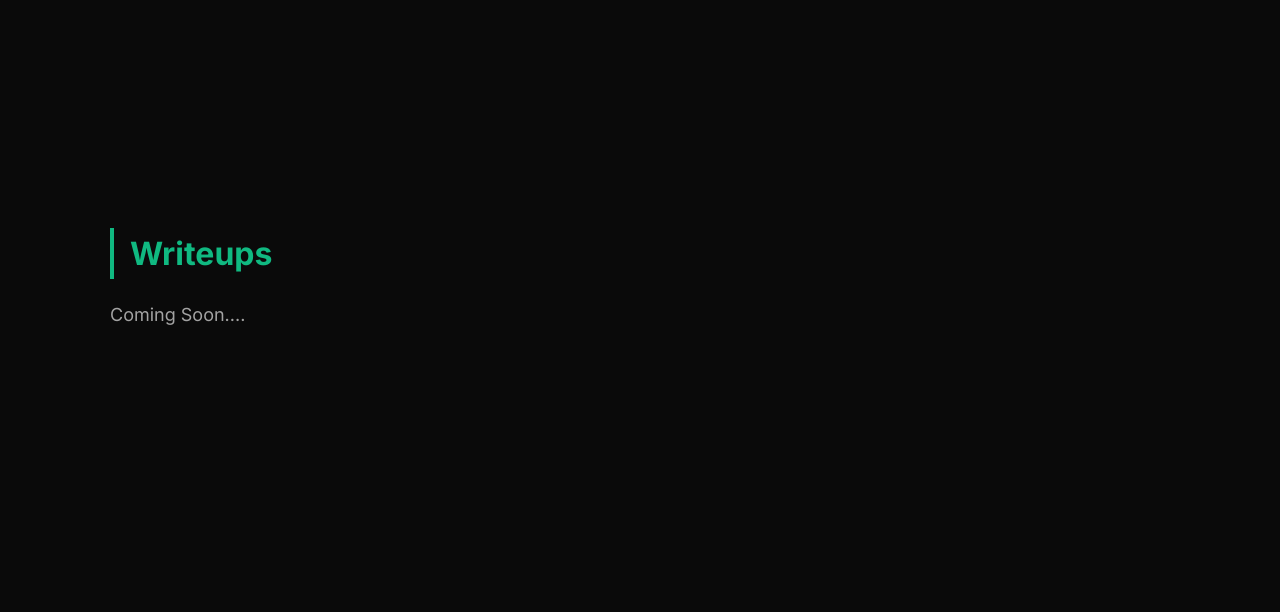
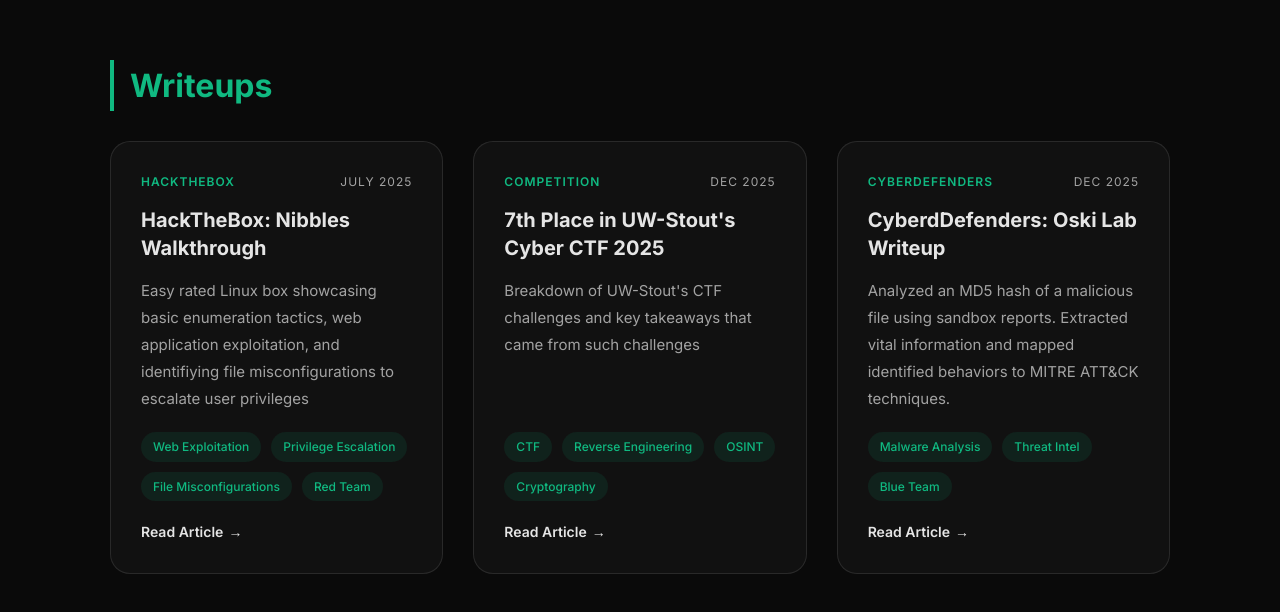
Before and after one commit to J17M/JM17-portfolio, a Next.js app: page / in a window 1280 px wide. Shown: the part 3189-3801 px from the top of the page. Built offline with nearby package versions, Linux system fonts and the light colour scheme.

Commit message:
added info for the writeups section

```diff
--- /dev/null
+++ b/src/app/components/Writeups.tsx
@@ -0,0 +1,102 @@
+'use client';
+
+import { useEffect, useRef } from 'react';
+
+
+interface Writeup {
+  title: string;
+  description: string;
+  date: string;
+  platform: string;
+  tags: string[];
+  link: string;
+}
+
+
+const writeupsData: Writeup[] = [
+  {
+    title: "HackTheBox: Nibbles Walkthrough",
+    description: "Easy rated Linux box showcasing basic enumeration tactics, web application exploitation, and identifiying file misconfigurations to escalate user privileges",
+    date: "July 2025",
+    platform: "HackTheBox",
+    tags: ["Web Exploitation", "Privilege Escalation", "File Misconfigurations", "Red Team"],
+    link: "#" // Replace with real link later
+  },
+  {
+    title: "7th Place in UW-Stout's Cyber CTF 2025",
+    description: "Breakdown of UW-Stout's CTF challenges and key takeaways that came from such challenges",
+    date: "Dec 2025",
+    platform: "Competition",
+    tags: ["CTF", "Reverse Engineering", "OSINT", "Cryptography"],
+    link: "#"
+  },
+  {
+    title: "CyberdDefenders: Oski Lab Writeup",
+    description: "Analyzed an MD5 hash of a malicious file using sandbox reports. Extracted vital information and mapped identified behaviors to MITRE ATT&CK techniques.",
+    date: "Dec 2025",
+    platform: "CyberDefenders",
+    tags: ["Malware Analysis", "Threat Intel", "Blue Team"],
+    link: "#"
+  }
+];
+
+export default function Writeups() {
+  const sectionRef = useRef<HTMLElement>(null);
+
+  // Scroll Animation (Same as your other components)
+  useEffect(() => {
+    const observer = new IntersectionObserver(
+      (entries) => {
+        entries.forEach((entry) => {
+          if (entry.isIntersecting) {
+            entry.target.classList.add('active-section');
+          }
+        });
+      },
+      { root: null, rootMargin: '-30% 0px -30% 0px', threshold: 0 }
+    );
+
+    if (sectionRef.current) observer.observe(sectionRef.current);
+    return () => {
+      if (sectionRef.current) observer.unobserve(sectionRef.current);
+    };
+  }, []);
+
+  return (
+    <section id="writeups" className="content" ref={sectionRef}>
+      <div className="writeups-container">
+        <h2>Writeups</h2>
+
+        <div className="writeups-grid">
+          {writeupsData.map((post, index) => (
+            <a
+              key={index}
+              href={post.link}
+              target="_blank"
+              rel="noopener noreferrer"
+              className="writeup-card"
+            >
+              <div className="writeup-header">
+                <span className="writeup-platform">{post.platform}</span>
+                <span className="writeup-date">{post.date}</span>
+              </div>
+
+              <h3>{post.title}</h3>
+              <p>{post.description}</p>
+
+              <div className="writeup-tags">
+                {post.tags.map((tag, i) => (
+                  <span key={i} className="tag">{tag}</span>
+                ))}
+              </div>
+
+              <div className="read-more">
+                Read Article <span>→</span>
+              </div>
+            </a>
+          ))}
+        </div>
+      </div>
+    </section>
+  );
+}
--- a/src/app/globals.css
+++ b/src/app/globals.css
@@ -532,3 +532,97 @@
     color: var(--accent);
     text-shadow: 0 0 10px var(--accent-glow);
 }
+
+
+/* --- WRITEUPS --- */
+.writeups-container {
+    width: 100%;
+    max-width: 1100px;
+}
+
+.writeups-grid {
+    display: grid;
+    grid-template-columns: repeat(auto-fit, minmax(300px, 1fr));
+    gap: 30px;
+    margin-top: 30px;
+}
+
+.writeup-card {
+    background: rgba(255, 255, 255, 0.03);
+    border: 1px solid rgba(255, 255, 255, 0.1);
+    border-radius: 20px;
+    padding: 30px;
+    text-decoration: none;
+    transition: transform 0.3s ease, border-color 0.3s ease, background 0.3s ease;
+    display: flex;
+    flex-direction: column;
+    height: 100%;
+}
+
+.writeup-card:hover {
+    border-color: var(--accent);
+    transform: translateY(-7px);
+    background: rgba(255, 255, 255, 0.05);
+}
+
+.writeup-header {
+    display: flex;
+    justify-content: space-between;
+    font-size: 12px;
+    color: var(--text-muted);
+    margin-bottom: 15px;
+    text-transform: uppercase;
+    letter-spacing: 1px;
+}
+
+.writeup-platform {
+    color: var(--accent);
+    font-weight: 600;
+}
+
+.writeup-card h3 {
+    color: var(--text-main);
+    font-size: 20px;
+    margin-bottom: 15px;
+    line-height: 1.4;
+}
+
+.writeup-card p {
+    color: var(--text-muted);
+    font-size: 15px;
+    margin-bottom: 20px;
+    flex-grow: 1;
+}
+
+
+.writeup-tags {
+    display: flex;
+    flex-wrap: wrap;
+    gap: 10px;
+    margin-bottom: 20px;
+}
+
+.tag {
+    background: rgba(16, 185, 129, 0.1);
+    color: var(--accent);
+    padding: 5px 12px;
+    border-radius: 50px;
+    font-size: 12px;
+    font-weight: 500;
+}
+
+
+.read-more {
+    color: var(--text-main);
+    font-size: 14px;
+    font-weight: 600;
+    display: flex;
+    align-items: center;
+    gap: 5px;
+    transition: gap 0.3s ease;
+}
+
+.writeup-card:hover .read-more {
+    color: var(--accent);
+    gap: 10px;
+}
--- a/src/app/page.tsx
+++ b/src/app/page.tsx
@@ -2,7 +2,8 @@
 import Hero from './components/Hero';
 import About from './components/About';
 import Education from './components/Education';
-import { Certifications, Writeups, Contact } from './components/Sections';
+import { Certifications, Contact } from './components/Sections';
+import Writeups from './components/Writeups'; // Import the new component
 
 export default function Home() {
   return (
```
